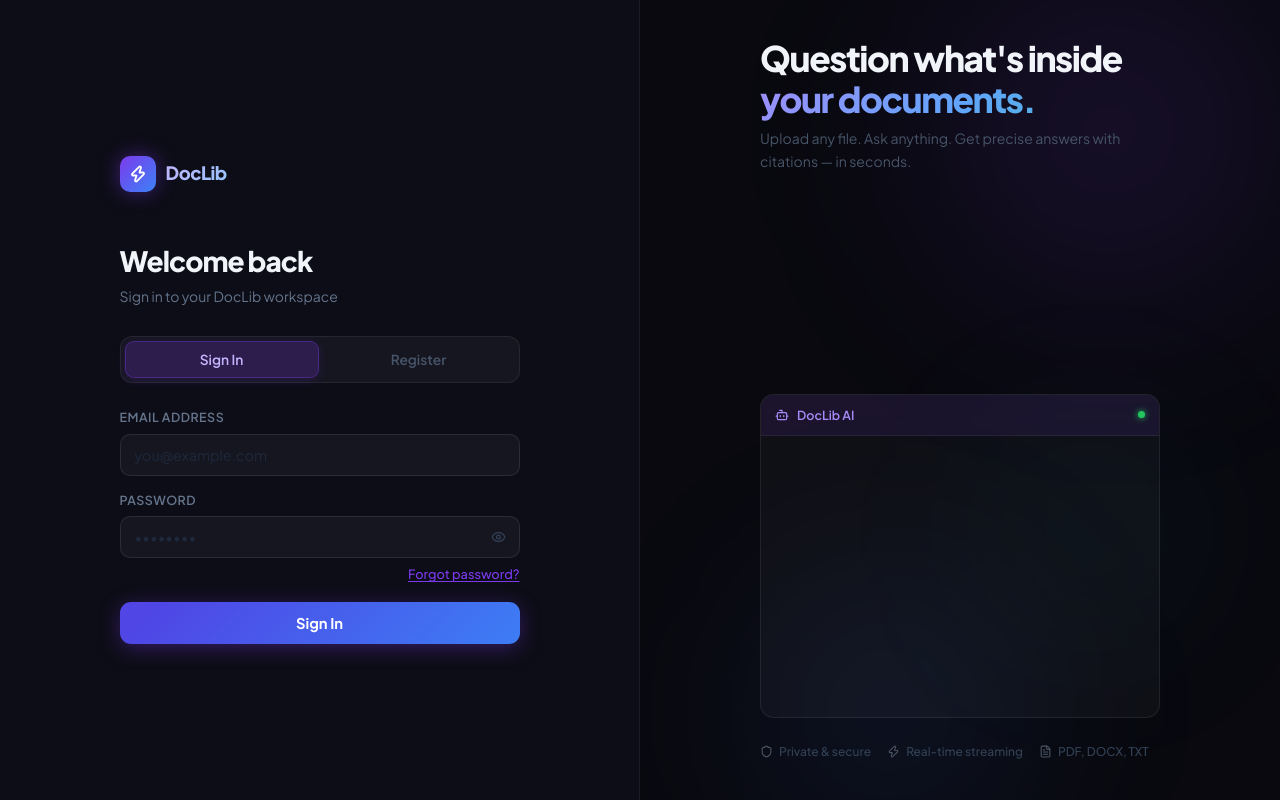
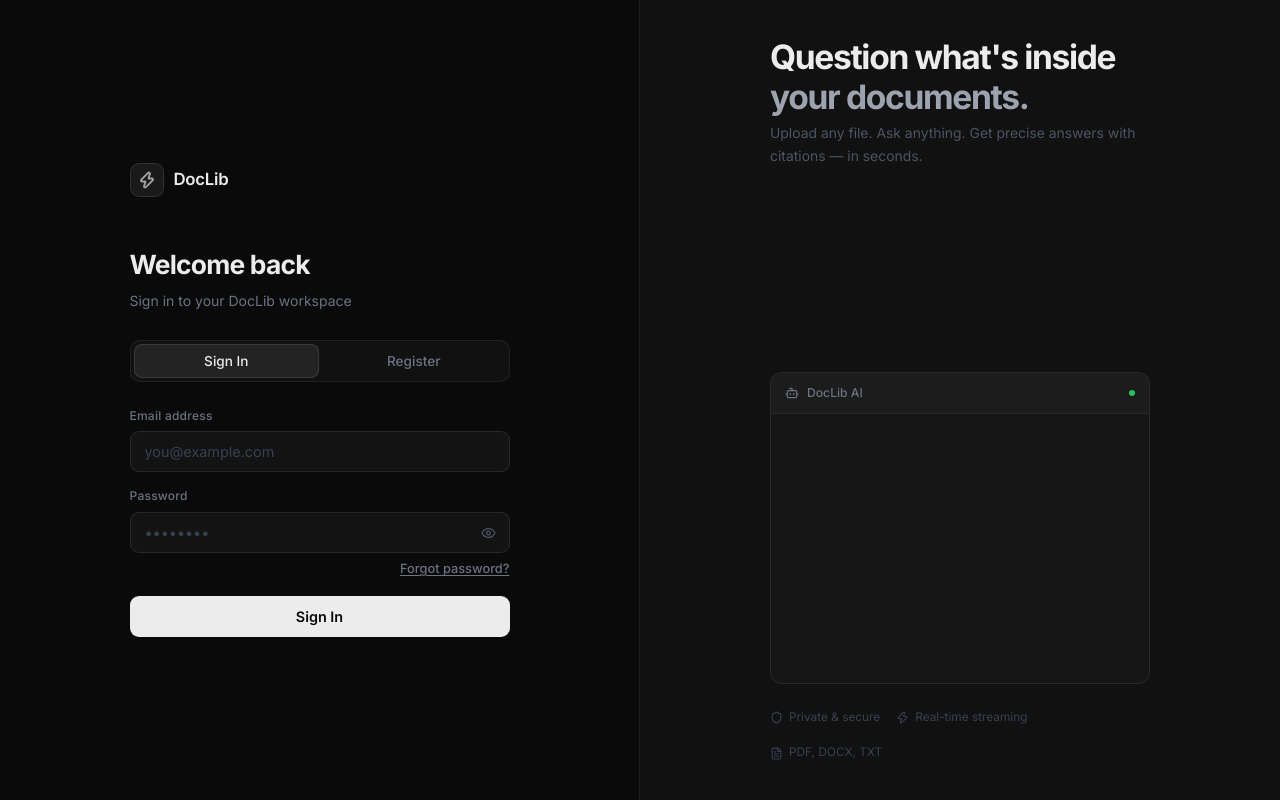
Before and after one commit to sahil8830/DocLib, a React (Vite) app in the folder frontend/: page / in a window 1280 px wide. Built offline with nearby package versions, Linux system fonts and the light colour scheme.

Commit message:
feat: minimal dark theme for auth/login/signup page — no purple, white CTA, neutral panels

```diff
--- a/frontend/src/pages/AuthPage.jsx
+++ b/frontend/src/pages/AuthPage.jsx
@@ -123,7 +123,7 @@ export default function AuthPage() {
           {/* ── Verifying ─────────────────────────────────────────── */}
           {isVerify && (
             <div className="al-form-area al-center">
-              <Loader2 size={36} className="al-spin al-spin-purple" />
+              <Loader2 size={36} className="al-spin" />
               <p className="al-sub" style={{ marginTop: 16 }}>Verifying your email…</p>
             </div>
           )}
@@ -243,9 +243,9 @@ function AnimatedPanel() {
   ]
 
   const DOCS = [
-    { name: 'Q3 Financial Report.pdf',   pages: 42,  color: '#7c3aed' },
-    { name: 'Product Roadmap 2026.docx', pages: 18,  color: '#3b82f6' },
-    { name: 'Legal Contract Draft.pdf',  pages: 67,  color: '#06b6d4' },
+    { name: 'Q3 Financial Report.pdf',   pages: 42 },
+    { name: 'Product Roadmap 2026.docx', pages: 18 },
+    { name: 'Legal Contract Draft.pdf',  pages: 67 },
   ]
 
   return (
@@ -266,8 +266,8 @@ function AnimatedPanel() {
         <div className="ap-docs">
           {DOCS.map((d, i) => (
             <div key={d.name} className="ap-doc-pill" style={{ animationDelay: `${i * 0.15}s` }}>
-              <div className="ap-doc-icon" style={{ background: `${d.color}22`, color: d.color }}>
-                <FileText size={14} strokeWidth={1.8} />
+              <div className="ap-doc-icon">
+                <FileText size={13} strokeWidth={1.8} />
               </div>
               <span className="ap-doc-name">{d.name}</span>
               <span className="ap-doc-pages">{d.pages}p</span>
--- a/frontend/src/styles/auth.css
+++ b/frontend/src/styles/auth.css
@@ -1,10 +1,8 @@
 /* ════════════════════════════════════════════════════════════
-   DocLib — Auth Page  (Claude-inspired split layout)
+   DocLib — Auth Page  (Minimal dark, ChatGPT-style)
    LEFT:  Form + branding
    RIGHT: Animated visual panel
    ════════════════════════════════════════════════════════════ */
-
-@import url('https://fonts.googleapis.com/css2?family=Plus+Jakarta+Sans:wght@300;400;500;600;700;800;900&display=swap');
 
 /* ── Root ────────────────────────────────────────────────────── */
 .al-root {
@@ -12,8 +10,8 @@
   width: 100vw;
   height: 100vh;
   min-height: 100vh;
-  font-family: 'Plus Jakarta Sans', -apple-system, sans-serif;
-  background: #09090f;
+  font-family: 'Inter', -apple-system, sans-serif;
+  background: #0a0a0a;
   overflow: hidden;
 }
 
@@ -25,8 +23,8 @@
   display: flex;
   flex-direction: column;
   padding: 44px 64px;
-  background: #0d0d17;
-  border-right: 1px solid rgba(255,255,255,0.06);
+  background: #0a0a0a;
+  border-right: 1px solid rgba(255,255,255,0.07);
   overflow-y: auto;
   height: 100vh;
 }
@@ -42,7 +40,7 @@
   flex-direction: column;
   justify-content: center;
   min-height: 100%;
-  max-width: 400px;
+  max-width: 380px;
   width: 100%;
   margin: 0 auto;
 }
@@ -56,22 +54,19 @@
 }
 
 .al-brand-icon {
-  width: 36px; height: 36px;
-  border-radius: 10px;
-  background: linear-gradient(135deg, #7c3aed, #3b82f6);
+  width: 34px; height: 34px;
+  border-radius: 9px;
+  background: #1a1a1a;
+  border: 1px solid rgba(255,255,255,0.1);
   display: flex; align-items: center; justify-content: center;
-  color: #fff;
-  box-shadow: 0 0 20px rgba(124,58,237,0.45);
+  color: rgba(255,255,255,0.6);
 }
 
 .al-brand-name {
-  font-size: 1.15rem;
-  font-weight: 800;
-  letter-spacing: -0.025em;
-  background: linear-gradient(135deg, #c4b5fd, #93c5fd);
-  -webkit-background-clip: text;
-  -webkit-text-fill-color: transparent;
-  background-clip: text;
+  font-size: 1.05rem;
+  font-weight: 600;
+  letter-spacing: -0.015em;
+  color: #ececec;
 }
 
 /* ── Form area ───────────────────────────────────────────────── */
@@ -79,68 +74,67 @@
   display: flex;
   flex-direction: column;
   gap: 0;
-  animation: alFadeUp 0.4s cubic-bezier(0.16,1,0.3,1);
+  animation: alFadeUp 0.35s ease;
 }
 
 .al-center { align-items: center; text-align: center; }
 
 @keyframes alFadeUp {
-  from { opacity: 0; transform: translateY(18px); }
+  from { opacity: 0; transform: translateY(14px); }
   to   { opacity: 1; transform: translateY(0); }
 }
 
 /* ── Typography ──────────────────────────────────────────────── */
 .al-heading {
-  font-size: 1.75rem;
-  font-weight: 800;
-  letter-spacing: -0.035em;
-  color: #f1f5f9;
+  font-size: 1.65rem;
+  font-weight: 700;
+  letter-spacing: -0.03em;
+  color: #ececec;
   margin: 0 0 8px;
   line-height: 1.2;
 }
 
 .al-sub {
   font-size: 0.875rem;
-  color: #64748b;
+  color: #6b7280;
   line-height: 1.65;
   margin: 0 0 28px;
 }
 
-.al-em { color: #a78bfa; font-weight: 600; }
+.al-em { color: #ececec; font-weight: 600; }
 
 /* ── Tab switcher ────────────────────────────────────────────── */
 .al-tabs {
   display: flex;
-  background: rgba(255,255,255,0.04);
+  background: rgba(255,255,255,0.03);
   border: 1px solid rgba(255,255,255,0.07);
-  border-radius: 12px;
-  padding: 4px;
+  border-radius: 10px;
+  padding: 3px;
   margin-bottom: 24px;
-  gap: 4px;
+  gap: 3px;
 }
 
 .al-tab {
   flex: 1;
-  padding: 9px;
+  padding: 8px;
   border: none;
-  border-radius: 9px;
+  border-radius: 8px;
   background: transparent;
-  color: #475569;
-  font-size: 0.86rem;
-  font-weight: 600;
+  color: #6b7280;
+  font-size: 0.85rem;
+  font-weight: 500;
   cursor: pointer;
   font-family: inherit;
-  transition: all 0.2s;
+  transition: all 0.15s;
 }
 
 .al-tab-active {
-  background: rgba(124,58,237,0.22);
-  border: 1px solid rgba(124,58,237,0.35);
-  color: #c4b5fd;
-  box-shadow: 0 2px 10px rgba(124,58,237,0.18);
+  background: rgba(255,255,255,0.08);
+  border: 1px solid rgba(255,255,255,0.1);
+  color: #ececec;
 }
 
-.al-tab:not(.al-tab-active):hover { color: #94a3b8; background: rgba(255,255,255,0.05); }
+.al-tab:not(.al-tab-active):hover { color: #9ca3af; background: rgba(255,255,255,0.04); }
 
 /* ── Form ────────────────────────────────────────────────────── */
 .al-form { display: flex; flex-direction: column; gap: 14px; }
@@ -148,34 +142,32 @@
 .al-field { display: flex; flex-direction: column; gap: 6px; }
 
 .al-label {
-  font-size: 0.78rem;
-  font-weight: 600;
-  color: #64748b;
-  letter-spacing: 0.04em;
-  text-transform: uppercase;
+  font-size: 0.75rem;
+  font-weight: 500;
+  color: #6b7280;
+  letter-spacing: 0.02em;
 }
 
 .al-input {
   width: 100%;
   background: rgba(255,255,255,0.04);
   border: 1px solid rgba(255,255,255,0.09);
-  border-radius: 10px;
+  border-radius: 9px;
   padding: 11px 14px;
-  color: #f1f5f9;
+  color: #ececec;
   font-size: 0.9rem;
   font-family: inherit;
   outline: none;
-  transition: border-color 0.2s, box-shadow 0.2s, background 0.2s;
+  transition: border-color 0.15s, background 0.15s;
   box-sizing: border-box;
 }
 
 .al-input:focus {
-  border-color: rgba(124,58,237,0.6);
-  box-shadow: 0 0 0 3px rgba(124,58,237,0.12);
-  background: rgba(124,58,237,0.04);
+  border-color: rgba(255,255,255,0.25);
+  background: rgba(255,255,255,0.06);
 }
 
-.al-input::placeholder { color: #1e293b; }
+.al-input::placeholder { color: #374151; }
 
 .al-pw-wrap { position: relative; }
 .al-pw-wrap .al-input { padding-right: 42px; }
@@ -185,42 +177,42 @@
   right: 11px; top: 50%;
   transform: translateY(-50%);
   background: none; border: none;
-  color: #334155; cursor: pointer;
+  color: #4b5563; cursor: pointer;
   padding: 3px; line-height: 1;
   display: flex; align-items: center;
   transition: color 0.15s;
 }
-.al-eye:hover { color: #94a3b8; }
+.al-eye:hover { color: #9ca3af; }
 
 /* ── Forgot row ──────────────────────────────────────────────── */
 .al-forgot-row { display: flex; justify-content: flex-end; margin-top: -6px; }
 
 .al-text-link {
   background: none; border: none; padding: 0;
-  font-size: 0.8rem; color: #7c3aed;
+  font-size: 0.8rem; color: #6b7280;
   cursor: pointer; font-family: inherit; font-weight: 500;
   transition: color 0.15s;
   text-decoration: underline; text-underline-offset: 2px;
 }
-.al-text-link:hover { color: #a78bfa; }
+.al-text-link:hover { color: #9ca3af; }
 
 /* ── Alerts ──────────────────────────────────────────────────── */
 .al-alert {
   display: flex; align-items: flex-start; gap: 8px;
   padding: 10px 13px;
-  border-radius: 9px;
+  border-radius: 8px;
   font-size: 0.82rem;
   line-height: 1.5;
   margin-top: 4px;
 }
 .al-alert-error {
-  background: rgba(239,68,68,0.09);
-  border: 1px solid rgba(239,68,68,0.25);
+  background: rgba(239,68,68,0.08);
+  border: 1px solid rgba(239,68,68,0.2);
   color: #fca5a5;
 }
 .al-alert-success {
-  background: rgba(34,197,94,0.09);
-  border: 1px solid rgba(34,197,94,0.25);
+  background: rgba(34,197,94,0.08);
+  border: 1px solid rgba(34,197,94,0.2);
   color: #86efac;
 }
 .al-alert svg { flex-shrink: 0; margin-top: 1px; }
@@ -230,51 +222,42 @@
   width: 100%;
   padding: 12px;
   border: none;
-  border-radius: 11px;
-  background: linear-gradient(135deg, #7c3aed 0%, #4f46e5 50%, #3b82f6 100%);
-  background-size: 200% 200%;
-  color: #fff;
-  font-size: 0.92rem;
-  font-weight: 700;
+  border-radius: 9px;
+  background: #ececec;
+  color: #0a0a0a;
+  font-size: 0.9rem;
+  font-weight: 600;
   cursor: pointer;
   font-family: inherit;
   display: flex; align-items: center; justify-content: center; gap: 8px;
-  transition: opacity 0.2s, transform 0.15s, box-shadow 0.2s;
-  box-shadow: 0 4px 20px rgba(124,58,237,0.35);
+  transition: opacity 0.15s, transform 0.1s;
   margin-top: 6px;
-  animation: gradShift 4s ease infinite;
 }
 .al-btn-primary:hover:not(:disabled) {
-  opacity: 0.92; transform: translateY(-1px);
-  box-shadow: 0 6px 28px rgba(124,58,237,0.52);
+  opacity: 0.88; transform: translateY(-1px);
 }
 .al-btn-primary:active:not(:disabled) { transform: translateY(0); }
-.al-btn-primary:disabled { opacity: 0.55; cursor: not-allowed; }
-
-@keyframes gradShift {
-  0%,100% { background-position: 0% 50%; }
-  50%      { background-position: 100% 50%; }
-}
+.al-btn-primary:disabled { opacity: 0.4; cursor: not-allowed; }
 
 /* ── Ghost / link button ─────────────────────────────────────── */
 .al-btn-link {
   background: none; border: none; padding: 14px 0 0;
-  color: #475569; font-size: 0.84rem; font-weight: 500;
+  color: #6b7280; font-size: 0.84rem; font-weight: 500;
   cursor: pointer; font-family: inherit;
   display: flex; align-items: center; gap: 6px;
   transition: color 0.15s;
 }
-.al-btn-link:hover { color: #94a3b8; }
+.al-btn-link:hover { color: #9ca3af; }
 
 /* ── Check-email ─────────────────────────────────────────────── */
 .al-inbox-wrap { margin-bottom: 20px; }
 .al-inbox-icon {
-  width: 60px; height: 60px;
-  border-radius: 18px;
-  background: rgba(124,58,237,0.12);
-  border: 1px solid rgba(124,58,237,0.25);
+  width: 56px; height: 56px;
+  border-radius: 14px;
+  background: rgba(255,255,255,0.05);
+  border: 1px solid rgba(255,255,255,0.1);
   display: flex; align-items: center; justify-content: center;
-  color: #a78bfa;
+  color: #9ca3af;
   margin-bottom: 20px;
   animation: bounceIn 0.5s cubic-bezier(0.34,1.56,0.64,1);
 }
@@ -285,7 +268,7 @@
 
 /* ── Spinner ─────────────────────────────────────────────────── */
 .al-spin { animation: alSpin 0.75s linear infinite; }
-.al-spin-purple { color: #7c3aed; }
+.al-spin-purple { color: #9ca3af; }
 @keyframes alSpin { to { transform: rotate(360deg); } }
 
 /* ══════════════════════════════════════════════════════════════
@@ -296,7 +279,7 @@
   height: 100vh;
   position: relative;
   overflow: hidden;
-  background: #09090f;
+  background: #111111;
   flex-shrink: 0;
 }
 
@@ -310,130 +293,95 @@
   overflow: hidden;
 }
 
-/* ── Orbs ────────────────────────────────────────────────────── */
-.ap-orb {
-  position: absolute;
-  border-radius: 50%;
-  pointer-events: none;
-  filter: blur(90px);
-}
-.ap-orb-1 {
-  width: 500px; height: 500px;
-  background: radial-gradient(circle, rgba(124,58,237,0.18), transparent 70%);
-  top: -120px; right: -80px;
-  animation: orbDrift 12s ease-in-out infinite;
-}
-.ap-orb-2 {
-  width: 380px; height: 380px;
-  background: radial-gradient(circle, rgba(59,130,246,0.15), transparent 70%);
-  bottom: -100px; left: 60px;
-  animation: orbDrift 16s ease-in-out infinite reverse;
-}
-.ap-orb-3 {
-  width: 260px; height: 260px;
-  background: radial-gradient(circle, rgba(6,182,212,0.1), transparent 70%);
-  top: 50%; left: 50%;
-  animation: orbDrift 20s ease-in-out infinite;
-}
-@keyframes orbDrift {
-  0%,100% { transform: translate(0,0) scale(1); }
-  33%      { transform: translate(30px,-20px) scale(1.06); }
-  66%      { transform: translate(-20px,25px) scale(0.96); }
-}
+/* No orbs */
+.ap-orb { display: none; }
 
 /* ── Content ─────────────────────────────────────────────────── */
 .ap-content {
   position: relative; z-index: 2;
-  width: 100%; max-width: 480px;
+  width: 100%; max-width: 460px;
   padding: 40px;
   display: flex; flex-direction: column; gap: 24px;
 }
 
 /* ── Headline ────────────────────────────────────────────────── */
 .ap-h2 {
-  font-size: clamp(1.6rem, 3vw, 2.2rem);
-  font-weight: 800;
+  font-size: clamp(1.5rem, 3vw, 2.1rem);
+  font-weight: 700;
   letter-spacing: -0.04em;
-  line-height: 1.15;
-  color: #f1f5f9;
+  line-height: 1.18;
+  color: #ececec;
   margin: 0;
 }
 
 .ap-grad {
-  background: linear-gradient(135deg, #a78bfa 0%, #60a5fa 40%, #34d399 100%);
-  background-size: 200% 200%;
-  animation: gradShift 6s ease infinite;
-  -webkit-background-clip: text;
-  -webkit-text-fill-color: transparent;
-  background-clip: text;
+  color: #9ca3af;
+  -webkit-text-fill-color: #9ca3af;
 }
 
 .ap-desc {
-  font-size: 0.88rem;
-  color: #475569;
+  font-size: 0.87rem;
+  color: #4b5563;
   line-height: 1.65;
-  margin: 8px 0 0;
+  margin: 6px 0 0;
 }
 
 /* ── Document pills ──────────────────────────────────────────── */
 .ap-docs {
-  display: flex; flex-direction: column; gap: 8px;
+  display: flex; flex-direction: column; gap: 6px;
 }
 
 .ap-doc-pill {
   display: flex; align-items: center; gap: 10px;
-  background: rgba(255,255,255,0.04);
+  background: rgba(255,255,255,0.03);
   border: 1px solid rgba(255,255,255,0.07);
-  border-radius: 10px;
-  padding: 10px 14px;
+  border-radius: 9px;
+  padding: 9px 13px;
   animation: pillSlide 0.5s cubic-bezier(0.16,1,0.3,1) both;
 }
 @keyframes pillSlide {
-  from { opacity: 0; transform: translateX(20px); }
+  from { opacity: 0; transform: translateX(18px); }
   to   { opacity: 1; transform: translateX(0); }
 }
 
 .ap-doc-icon {
-  width: 30px; height: 30px;
-  border-radius: 8px;
+  width: 28px; height: 28px;
+  border-radius: 7px;
+  background: rgba(255,255,255,0.06);
+  border: 1px solid rgba(255,255,255,0.08);
   display: flex; align-items: center; justify-content: center;
   flex-shrink: 0;
+  color: #6b7280;
 }
-.ap-doc-name { flex: 1; font-size: 0.82rem; color: #94a3b8; font-weight: 500; }
-.ap-doc-pages { font-size: 0.75rem; color: #334155; font-weight: 600; }
+.ap-doc-name { flex: 1; font-size: 0.81rem; color: #6b7280; font-weight: 400; }
+.ap-doc-pages { font-size: 0.72rem; color: #374151; font-weight: 500; }
 
 /* ── Chat window ─────────────────────────────────────────────── */
 .ap-chat {
-  background: rgba(255,255,255,0.03);
+  background: rgba(255,255,255,0.02);
   border: 1px solid rgba(255,255,255,0.08);
-  border-radius: 14px;
+  border-radius: 12px;
   overflow: hidden;
 }
 
 .ap-chat-header {
   display: flex; align-items: center; gap: 8px;
   padding: 10px 14px;
-  background: rgba(124,58,237,0.1);
+  background: rgba(255,255,255,0.03);
   border-bottom: 1px solid rgba(255,255,255,0.06);
-  font-size: 0.78rem; font-weight: 600; color: #a78bfa;
+  font-size: 0.76rem; font-weight: 500; color: #6b7280;
 }
 
 .ap-dot {
-  width: 7px; height: 7px;
+  width: 6px; height: 6px;
   border-radius: 50%;
   background: #22c55e;
   margin-left: auto;
-  box-shadow: 0 0 6px #22c55e;
-  animation: pulse 2s ease infinite;
-}
-@keyframes pulse {
-  0%,100% { opacity: 1; transform: scale(1); }
-  50%      { opacity: 0.6; transform: scale(0.85); }
 }
 
 .ap-chat-body {
   padding: 12px 14px;
-  display: flex; flex-direction: column; gap: 10px;
+  display: flex; flex-direction: column; gap: 8px;
 }
 
 .ap-msg {
@@ -441,17 +389,18 @@
   animation: msgIn 0.5s cubic-bezier(0.16,1,0.3,1) both;
 }
 @keyframes msgIn {
-  from { opacity: 0; transform: translateY(10px); }
+  from { opacity: 0; transform: translateY(8px); }
   to   { opacity: 1; transform: translateY(0); }
 }
 
 .ap-msg-user { flex-direction: row-reverse; }
 
 .ap-ai-avatar {
-  width: 22px; height: 22px;
-  border-radius: 6px;
-  background: rgba(124,58,237,0.2);
-  color: #a78bfa;
+  width: 20px; height: 20px;
+  border-radius: 5px;
+  background: rgba(255,255,255,0.05);
+  border: 1px solid rgba(255,255,255,0.08);
+  color: #6b7280;
   display: flex; align-items: center; justify-content: center;
   flex-shrink: 0;
 }
@@ -459,23 +408,22 @@
 .ap-bubble {
   max-width: 88%;
   padding: 8px 12px;
-  border-radius: 10px;
-  font-size: 0.78rem;
+  border-radius: 9px;
+  font-size: 0.77rem;
   line-height: 1.55;
 }
 
 .ap-msg-user .ap-bubble {
-  background: rgba(124,58,237,0.2);
-  border: 1px solid rgba(124,58,237,0.25);
-  color: #c4b5fd;
-  border-radius: 10px 10px 2px 10px;
+  background: rgba(255,255,255,0.06);
+  border: 1px solid rgba(255,255,255,0.08);
+  color: #9ca3af;
+  border-radius: 9px 9px 2px 9px;
 }
 
 .ap-msg-ai .ap-bubble {
-  background: rgba(255,255,255,0.05);
-  border: 1px solid rgba(255,255,255,0.08);
-  color: #94a3b8;
-  border-radius: 10px 10px 10px 2px;
+  background: transparent;
+  color: #6b7280;
+  border-radius: 9px 9px 9px 2px;
 }
 
 /* ── Trust row ───────────────────────────────────────────────── */
@@ -484,6 +432,6 @@
 }
 .ap-trust-item {
   display: flex; align-items: center; gap: 6px;
-  font-size: 0.75rem; color: #334155; font-weight: 500;
+  font-size: 0.74rem; color: #374151; font-weight: 400;
 }
-.ap-trust-item svg { color: #4b5563; }
+.ap-trust-item svg { color: #374151; }
```
